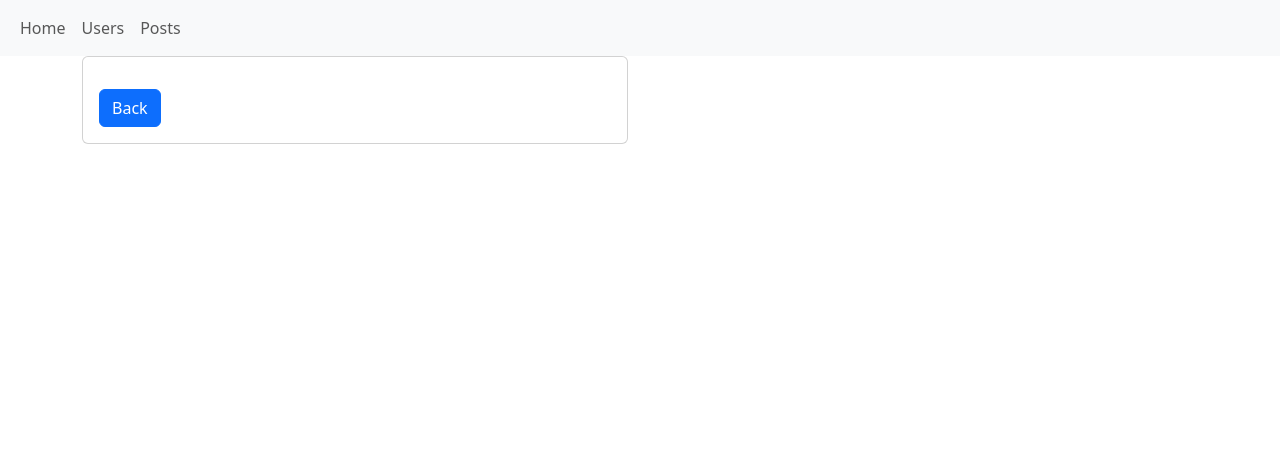
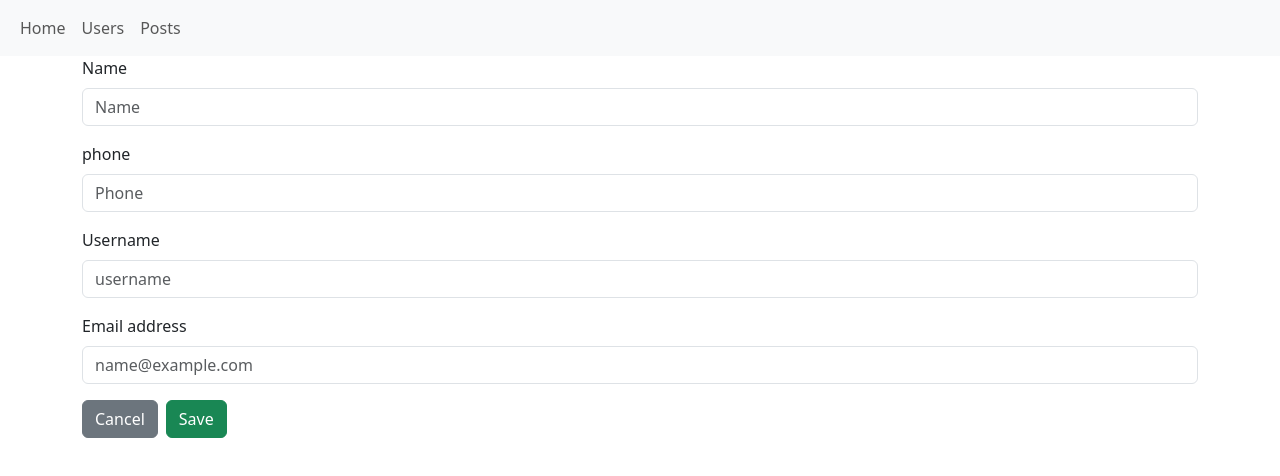
Before and after one commit to h-nouri/programming3, a Vue app: page /user/create in a window 1280 px wide. Shown: the top 476 px of the page. Built offline with nearby package versions, Linux system fonts and the light colour scheme; no server answers.

Commit message:
feat(user): createUser added

```diff
--- a/package.json
+++ b/package.json
@@ -12,6 +12,7 @@
     "axios": "^1.9.0",
     "bootstrap": "^5.3.6",
     "bootstrap-icons": "^1.13.1",
+    "sweetalert2": "^11.22.2",
     "vue": "^3.5.13",
     "vue-router": "^4.5.1"
   },
--- /dev/null
+++ b/src/components/user/CreateUser.vue
@@ -0,0 +1,92 @@
+<script setup>
+import { ref, reactive } from 'vue'
+import axios from 'axios'
+import Swal from 'sweetalert2'
+import {useRouter} from 'vue-router'
+const router=useRouter()
+let usernameError = ref('')
+let emailError = ref('')
+let form = reactive({
+  name: '',
+  phone: '',
+  email: '',
+  username: ''
+})
+function saveNewUser() {
+  axios
+    .post(`https://jsonplaceholder.typicode.com/users`, {
+      name: form.name,
+      username: form.username,
+      email: form.email,
+      phone: form.phone,
+    })
+    .then(function (response) {
+      // handle success
+      Swal.fire({
+        title: "User Created!",
+        icon: "success",
+        draggable: true
+      });
+      router.push({name:'indexUser'})
+
+    })
+    .catch(function (error) {
+      // handle error
+      console.log(error);
+    })
+    .finally(function () {
+      // always executed
+    });
+}
+function validator() {
+  if (form.username == '')
+    usernameError.value = "Username is required!"
+  else
+    usernameError.value = ""
+
+  if (form.email == '')
+    emailError.value = "email is required!"
+  else
+    emailError.value = ""
+
+  if (form.username !== "" && form.email !== "") {
+    saveNewUser()
+  }
+
+}
+</script>
+<template>
+  <div class="container">
+    <div class="row">
+      <div class="col-12">
+        <form>
+          <div class="mb-3">
+            <label for="exampleFormControlInput1" class="form-label">Name</label>
+            <input v-model="form.name" type="text" class="form-control" id="exampleFormControlInput1"
+              placeholder="Name">
+          </div>
+          <div class="mb-3">
+            <label for="exampleFormControlInput2" class="form-label">phone</label>
+            <input v-model="form.phone" type="text" class="form-control" id="exampleFormControlInput2"
+              placeholder="Phone">
+          </div>
+          <div class="mb-3">
+            <label for="exampleFormControlInput3" class="form-label">Username</label>
+            <input v-model="form.username" type="text" class="form-control" id="exampleFormControlInput3"
+              placeholder="username">
+            <span class="text-danger">{{ usernameError }}</span>
+          </div>
+          <div class="mb-3">
+            <label for="exampleFormControlInput4" class="form-label">Email address</label>
+            <input v-model="form.email" type="email" class="form-control" id="exampleFormControlInput4"
+              placeholder="name@example.com">
+            <span class="text-danger">{{ emailError }}</span>
+
+          </div>
+          <router-link :to="{ name: 'indexUser' }" class="btn btn-secondary">Cancel</router-link>
+          <button @click.prevent="validator" class="btn btn-success ms-2">Save</button>
+        </form>
+      </div>
+    </div>
+  </div>
+</template>
--- a/src/components/user/IndexUser.vue
+++ b/src/components/user/IndexUser.vue
@@ -2,7 +2,9 @@
 import { onMounted, ref } from "vue";
 import Table from "./Table.vue";
 import axios from "axios";
+import { useRouter } from "vue-router";
 const all_users = ref(null);
+const myRouter = useRouter()
 onMounted(() => {
   axios
     .get("https://jsonplaceholder.typicode.com/users")
@@ -19,10 +21,15 @@ onMounted(() => {
       // always executed
     });
 });
+function gotoCreateUser() {
+  myRouter.push({ name: 'createUser' })
+}
 </script>
 <template>
   <div class="container">
-    <Table :users="all_users"/>
+    <button @click="gotoCreateUser" class="btn btn-primary mt-2">Create User</button>
+    <hr>
+    <Table :users="all_users" />
     <router-view></router-view>
   </div>
 </template>
--- a/src/components/user/ShowUser.vue
+++ b/src/components/user/ShowUser.vue
@@ -1,9 +1,8 @@
-
 <script setup>
-import { onMounted,ref, watch } from "vue";
+import { onMounted, ref, watch } from "vue";
 import { useRoute } from "vue-router";
 import axios from "axios";
-let user=ref([])
+let user = ref(null)
 const route = useRoute();
 function get_user(id) {
   axios
@@ -24,13 +23,14 @@ function get_user(id) {
 onMounted(() => {
   get_user(route.params.id);
 });
-watch(()=>route.params.id,(new_id)=>{
+watch(() => route.params.id, (new_id) => {
   get_user(new_id)
 })
 </script>
 <template>
   <div class="container">
-    <div class="row">
+    <div class="row" v-if="user!=null">
+
       <div class="col-sm-6 mb-3 mb-sm-0">
         <div class="card">
           <div class="card-body">
@@ -38,9 +38,16 @@ watch(()=>route.params.id,(new_id)=>{
             <p class="card-text">{{ user.username }}</p>
             <p class="card-text">{{ user.phone }}</p>
             <p class="card-text">{{ user.email }}</p>
-            <router-link :to="{name:'indexUser'}" class="btn btn-primary">Back</router-link>
+            <router-link :to="{ name: 'indexUser' }" class="btn btn-primary">Back</router-link>
           </div>
         </div>
+      </div>
+
+
+    </div>
+    <div v-else>
+      <div class="spinner-border text-primary" role="status">
+        <span class="visually-hidden">Loading...</span>
       </div>
     </div>
   </div>
--- a/src/main.js
+++ b/src/main.js
@@ -9,6 +9,7 @@ import IndexUser from './components/user/IndexUser.vue'
 import IndexPost from './components/post/IndexPost.vue'
 import ShowUser from './components/user/ShowUser.vue'
 import GeneralTemplate from './components/popular/generalTemplate.vue'
+import CreateUser from './components/user/CreateUser.vue'
 const routes = [
     { path: '/', component: HomePage, name:"Home" },
     {
@@ -24,6 +25,11 @@ const routes = [
           path:':id',
           component:ShowUser,
           name:'showUser'
+        },
+        {
+          path:'create',
+          component:CreateUser,
+          name:'createUser'
         },
       ]
     },
```
Also changed, not shown: 1 other file (tests, documents, lock files or other folders).
